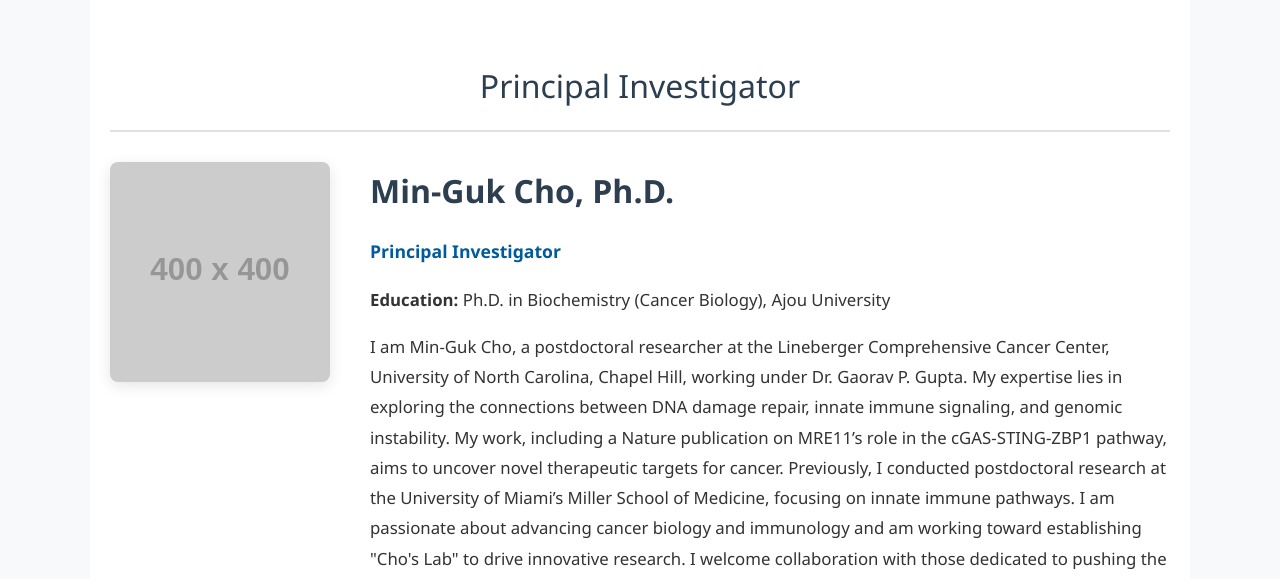
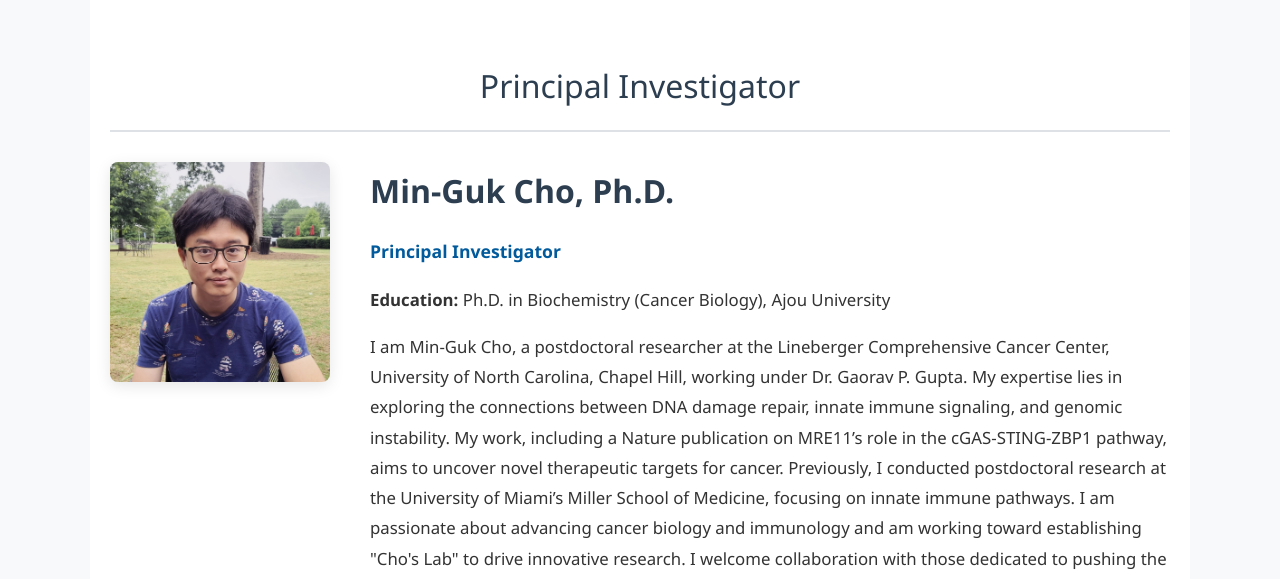
Before and after one commit to broselack/broselack.github.io, a plain HTML site: page index.html in a window 1280 px wide. Shown: the part 643-1222 px from the top of the page. Drawn offline with Linux system fonts and the light colour scheme; placeholder pictures from the web are drawn by us.

Commit message:
index.html

```diff
--- a/index.html
+++ b/index.html
@@ -274,7 +274,7 @@
 
             <h3 class="section-subtitle">Principal Investigator</h3>
             <div class="member-profile">
-                <img src="https://placehold.co/400x400/005A9C/FFF?text=M.C" alt="Dr. Min-Guk Cho">
+                <img src="images/profile.jpg" alt="Dr. Min-Guk Cho">
                 <div class="member-profile-info">
                     <h3>Min-Guk Cho, Ph.D.</h3>
                     <span class="title">Principal Investigator</span>
```
